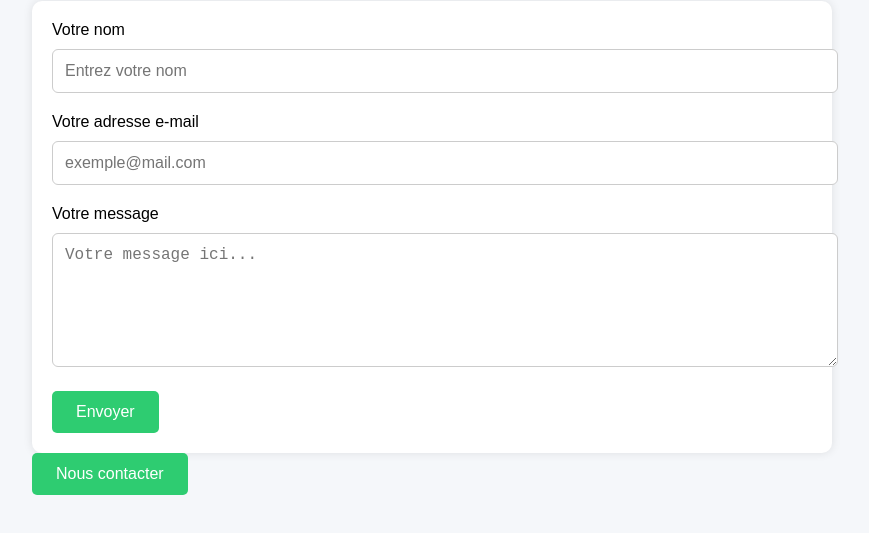
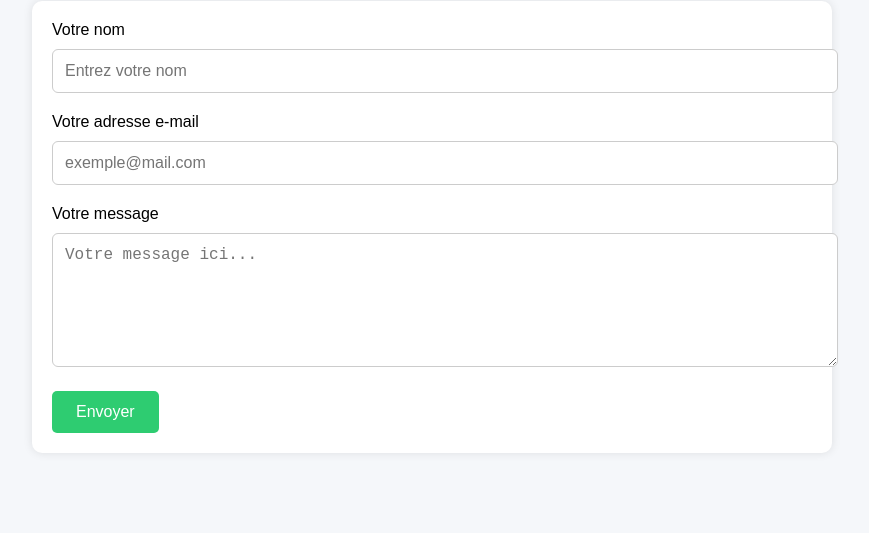
Before and after one commit to BEKALE-EMANE/paul-logik-site, a plain HTML site: page contact.html in a window 1280 px wide. Shown: the part 99-632 px from the top of the page, without its empty margins (208-1077 px from the left). Drawn offline with Linux system fonts and the light colour scheme.

Commit message:
Update contact.html

```diff
--- a/contact.html
+++ b/contact.html
@@ -57,7 +57,3 @@
 
     <button type="submit">Envoyer</button>
   </form>
-
-</body>
-</html>
-<a href="contact.html"><button>Nous contacter</button></a>
```
